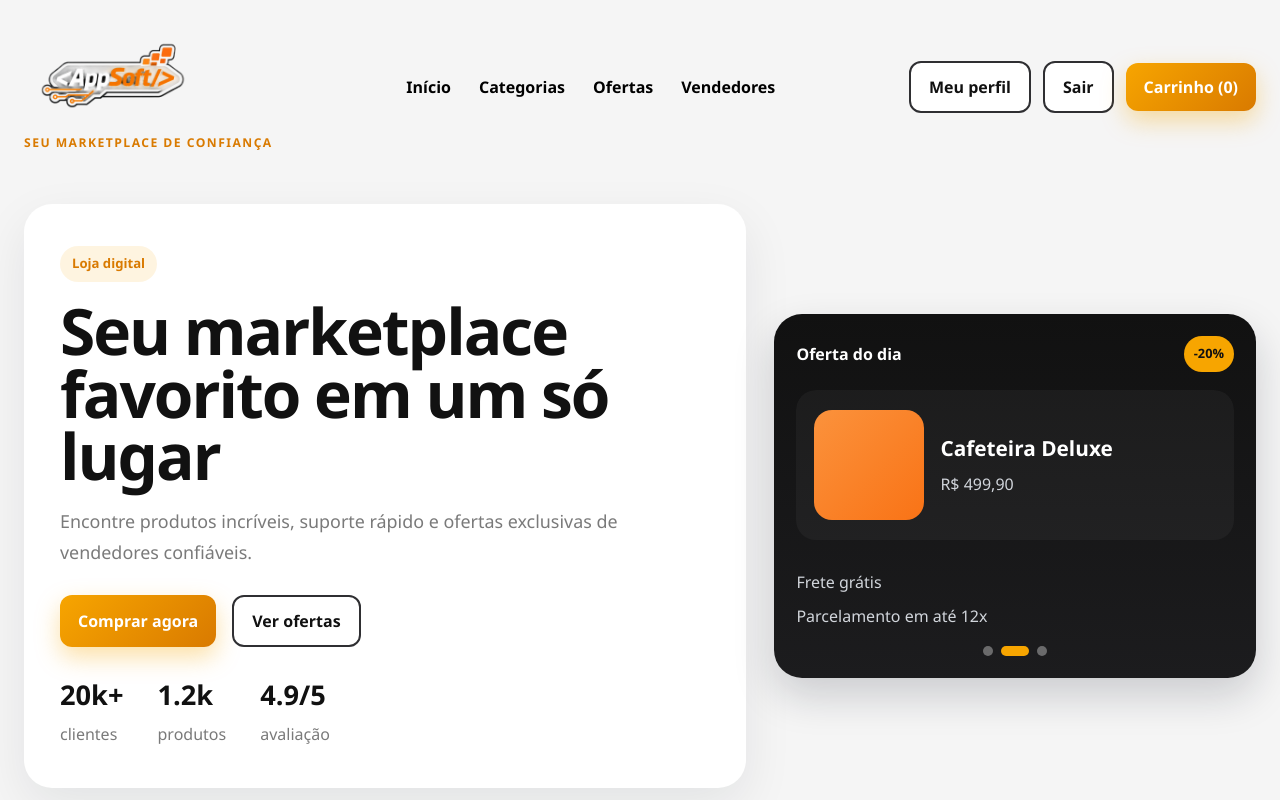
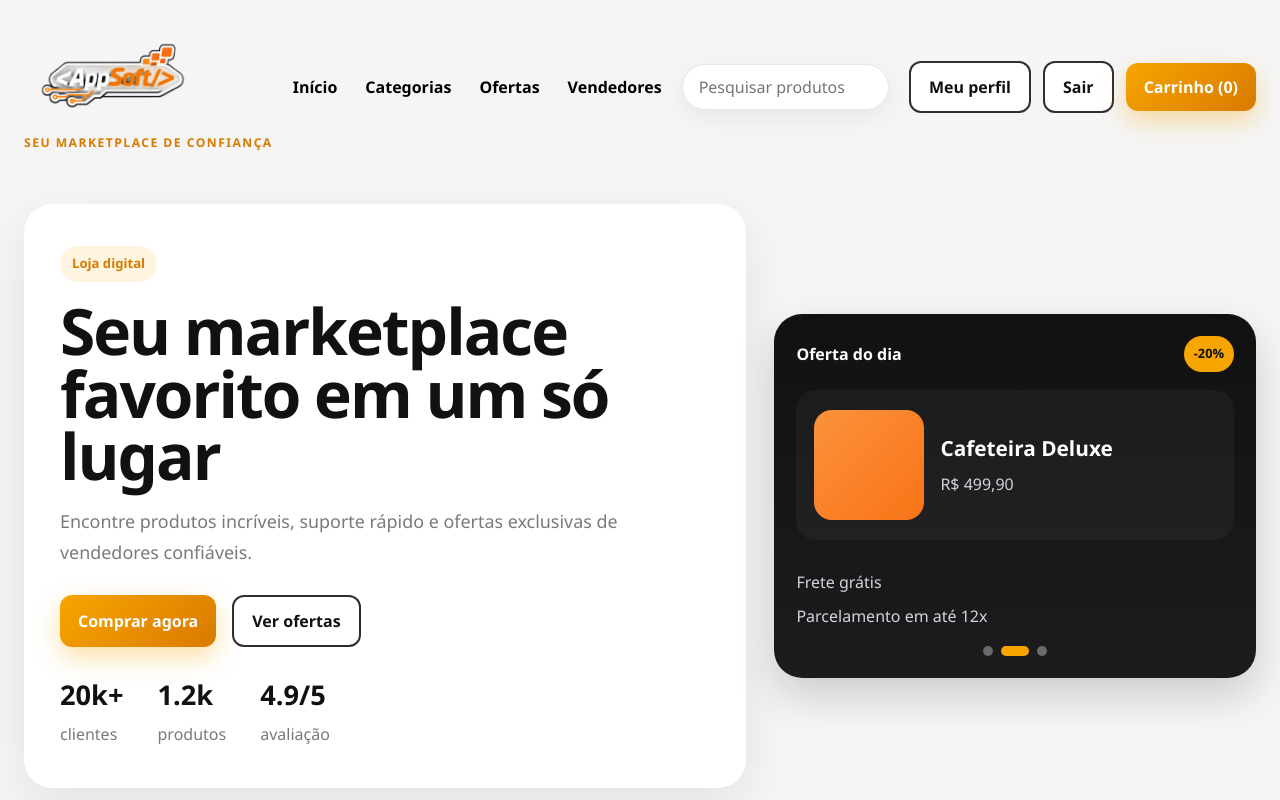
Before and after one commit to appsoft-lucio/appSoftMarketplace, a React (Vite) app in the folder frontend/: page / in a window 1280 px wide. Shown: the top 800 px of the page. Built offline with nearby package versions, Linux system fonts and the light colour scheme; no server answers.

Commit message:
feat: add product search to marketplace homepage

```diff
--- a/frontend/src/components/Header.jsx
+++ b/frontend/src/components/Header.jsx
@@ -1,7 +1,13 @@
 import Button from "./Button";
 import logo from "../assets/logo-appsoft-orange-semFundo.png";
 
-function Header({ onNavigate, cartCount = 0, onLogout }) {
+function Header({
+  onNavigate,
+  cartCount = 0,
+  onLogout,
+  searchValue = "",
+  onSearchChange,
+}) {
   const navItems = [
     { label: "Início", screen: "home" },
     { label: "Categorias", screen: "home" },
@@ -42,6 +48,15 @@ function Header({ onNavigate, cartCount = 0, onLogout }) {
         ))}
       </nav>
 
+      <label className="search-box" aria-label="Pesquisar produtos">
+        <input
+          type="search"
+          value={searchValue}
+          onChange={(event) => onSearchChange?.(event.target.value)}
+          placeholder="Pesquisar produtos"
+        />
+      </label>
+
       <div className="actions">
         <Button variant="light" onClick={() => onNavigate("profile")}>
           Meu perfil
--- a/frontend/src/pages/HomePage.css
+++ b/frontend/src/pages/HomePage.css
@@ -518,6 +518,37 @@
   font-weight: 600;
 }
 
+.search-box {
+  flex: 1;
+  max-width: 360px;
+}
+
+.search-box input {
+  width: 100%;
+  min-height: 44px;
+  border: 1px solid #e5e7eb;
+  border-radius: 999px;
+  background: #ffffff;
+  color: #111827;
+  padding: 10px 16px;
+  font: inherit;
+  box-shadow: 0 8px 24px rgba(15, 23, 42, 0.06);
+}
+
+.search-box input:focus {
+  outline: 2px solid rgba(245, 158, 11, 0.2);
+  border-color: #f59e0b;
+}
+
+.search-empty {
+  grid-column: 1 / -1;
+  padding: 24px;
+  border: 1px dashed #d1d5db;
+  border-radius: 16px;
+  color: #6b7280;
+  text-align: center;
+}
+
 @media (max-width: 900px) {
   .hero {
     grid-template-columns: 1fr;
@@ -533,6 +564,16 @@
 
   .menu {
     display: none;
+  }
+
+  .topbar {
+    flex-wrap: wrap;
+  }
+
+  .search-box {
+    order: 3;
+    max-width: none;
+    flex-basis: 100%;
   }
 }
 
--- a/frontend/src/pages/HomePage.jsx
+++ b/frontend/src/pages/HomePage.jsx
@@ -145,6 +145,7 @@ const avaliacoes = [
 function HomePage({ onNavigate, cartCount, onAddToCart, onLogout }) {
   const [slideAtivo, setSlideAtivo] = useState(0);
   const [produtosApi, setProdutosApi] = useState([]);
+  const [termoBusca, setTermoBusca] = useState("");
   const [indiceProdutos, setIndiceProdutos] = useState(0);
   const [indiceLojas, setIndiceLojas] = useState(0);
 
@@ -167,6 +168,7 @@ function HomePage({ onNavigate, cartCount, onAddToCart, onLogout }) {
           categoria: produto.category,
           cor: "azul",
           stock: produto.stock,
+          descricao: produto.description || "",
         }));
         setProdutosApi(reais);
       })
@@ -190,8 +192,20 @@ function HomePage({ onNavigate, cartCount, onAddToCart, onLogout }) {
     return () => clearInterval(timer);
   }, []);
 
+  useEffect(() => {
+    setIndiceProdutos(0);
+  }, [termoBusca]);
+
   const ofertaAtual = ofertas[slideAtivo];
-  const produtosBase = produtosApi.length > 0 ? produtosApi : produtos;
+  const produtosBaseCompletos = produtosApi.length > 0 ? produtosApi : produtos;
+  const termoNormalizado = termoBusca.trim().toLowerCase();
+  const produtosBase = termoNormalizado
+    ? produtosBaseCompletos.filter((produto) =>
+        `${produto.nome} ${produto.categoria} ${produto.descricao || ""}`
+          .toLowerCase()
+          .includes(termoNormalizado),
+      )
+    : produtosBaseCompletos;
   const quantidadeVisivel = Math.min(4, produtosBase.length);
   const produtosVisiveis = Array.from(
     { length: quantidadeVisivel },
@@ -209,6 +223,8 @@ function HomePage({ onNavigate, cartCount, onAddToCart, onLogout }) {
         onNavigate={onNavigate}
         cartCount={cartCount}
         onLogout={onLogout}
+        searchValue={termoBusca}
+        onSearchChange={setTermoBusca}
       />
 
       <main className="container">
@@ -309,7 +325,8 @@ function HomePage({ onNavigate, cartCount, onAddToCart, onLogout }) {
                 aria-label="Produto anterior"
                 onClick={() =>
                   setIndiceProdutos(
-                    (atual) => (atual - 1 + produtos.length) % produtos.length,
+                    (atual) =>
+                      (atual - 1 + produtosBase.length) % produtosBase.length,
                   )
                 }
               >
@@ -323,7 +340,9 @@ function HomePage({ onNavigate, cartCount, onAddToCart, onLogout }) {
                 className="carousel-btn"
                 aria-label="Próximo produto"
                 onClick={() =>
-                  setIndiceProdutos((atual) => (atual + 1) % produtos.length)
+                  setIndiceProdutos((atual) =>
+                    produtosBase.length ? (atual + 1) % produtosBase.length : 0,
+                  )
                 }
               >
                 →
@@ -332,6 +351,11 @@ function HomePage({ onNavigate, cartCount, onAddToCart, onLogout }) {
           </div>
 
           <div className="product-grid">
+            {produtosVisiveis.length === 0 && (
+              <p className="search-empty">
+                Nenhum produto encontrado para “{termoBusca}”.
+              </p>
+            )}
             {produtosVisiveis.map((produto) => (
               <ProductCard
                 key={`${produto.id}-${produto.nome}`}
```
